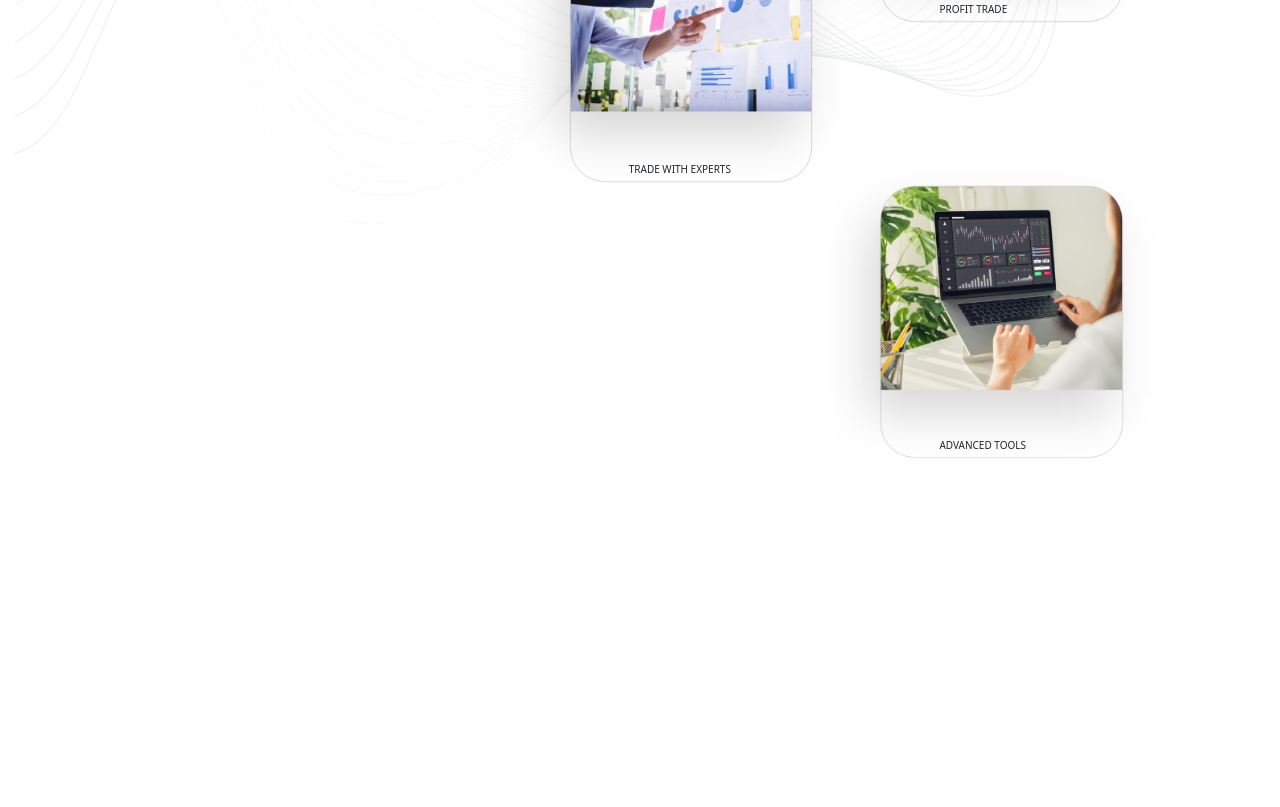
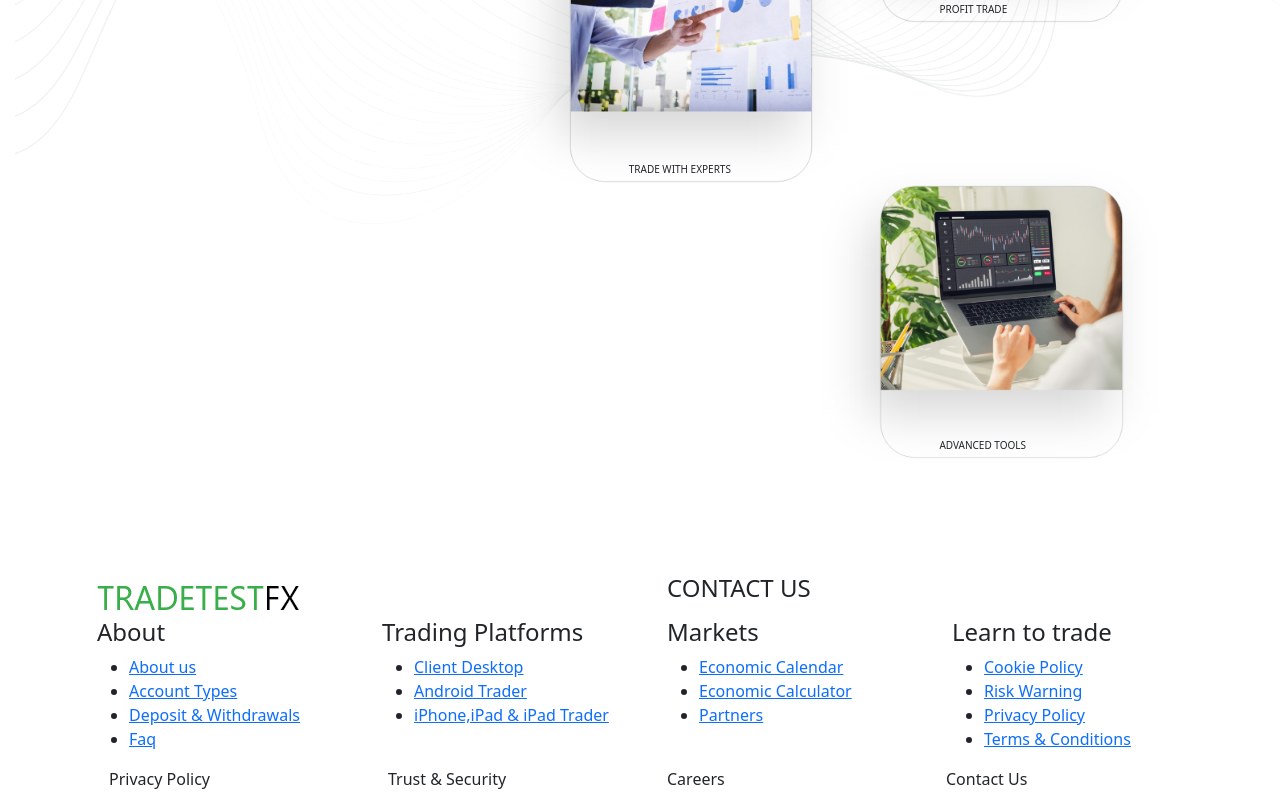
Before and after one commit to althafhussain10/tradefx, a plain HTML site: page index.html in a window 1280 px wide. Shown: the part 2686-3493 px from the top of the page. Before the commit the page ends 3260 px from the top, so only its background shows below. Drawn offline with nearby package versions, Linux system fonts and the light colour scheme.

Commit message:
Update index.html

```diff
--- a/index.html
+++ b/index.html
@@ -219,6 +219,81 @@
                 </div>
             </section>
             <!-- Analysis End -->
+
+            <!-- ======= Footer ======= -->
+  <footer id="footer">
+
+    <div class="footer-top">
+      <div class="container">
+        <div class="row">
+
+          <div class="col-md-6 footer-contact">
+            <img src="images/TradetestFX.png" alt="Logo" class="img-fluid">
+          </div>
+
+          <div class="col-md-6 footer-contact">
+            <h4 class="text-uppercase">Contact us</h4>
+            <span></span>
+          </div>
+
+        </div>
+        <div class="row">
+            <div class="col-lg-3 col-md-6 footer-links">
+                <h4>About</h4>
+                <ul>
+                  <li><a href="#">About us</a></li>
+                  <li><a href="#">Account Types</a></li>
+                  <li><a href="#">Deposit & Withdrawals</a></li>
+                  <li><a href="#">Faq</a></li>
+                </ul>
+              </div>
+
+              <div class="col-lg-3 col-md-6 footer-links">
+                <h4>Trading Platforms</h4>
+                <ul>
+                  <li><a href="#">Client Desktop</a></li>
+                  <li><a href="#">Android Trader</a></li>
+                  <li><a href="#">iPhone,iPad & iPad Trader</a></li>
+                </ul>
+              </div>
+              <div class="col-lg-3 col-md-6 footer-links">
+                <h4>Markets</h4>
+                <ul>
+                  <li><a href="#">Economic Calendar</a></li>
+                  <li><a href="#">Economic Calculator</a></li>
+                  <li><a href="#">Partners</a></li>
+                </ul>
+              </div>
+              <div class="col-lg-3 col-md-6 footer-links">
+                <h4>Learn to trade</h4>
+                <ul>
+                  <li><a href="#">Cookie Policy</a></li>
+                  <li><a href="#">Risk Warning</a></li>
+                  <li><a href="#">Privacy Policy</a></li>
+                  <li><a href="#">Terms & Conditions</a></li>
+                </ul>
+              </div>
+        </div>
+      </div>
+    </div>
+
+    <div class="container footer-bottom clearfix text-dark">
+        <div class="row d-flex mx-auto">
+            <div class="col-md-3">
+                <p>Privacy Policy</p>
+            </div>
+            <div class="col-md-3">
+                <p>Trust & Security</p>
+            </div>
+            <div class="col-md-3">
+                <p>Careers</p>
+            </div>
+            <div class="col-md-3">
+                <p>Contact Us</p>
+            </div>
+        </div>
+    </div>
+  </footer><!-- End Footer -->
         </div>
         <!-- Banner End -->
 
```
